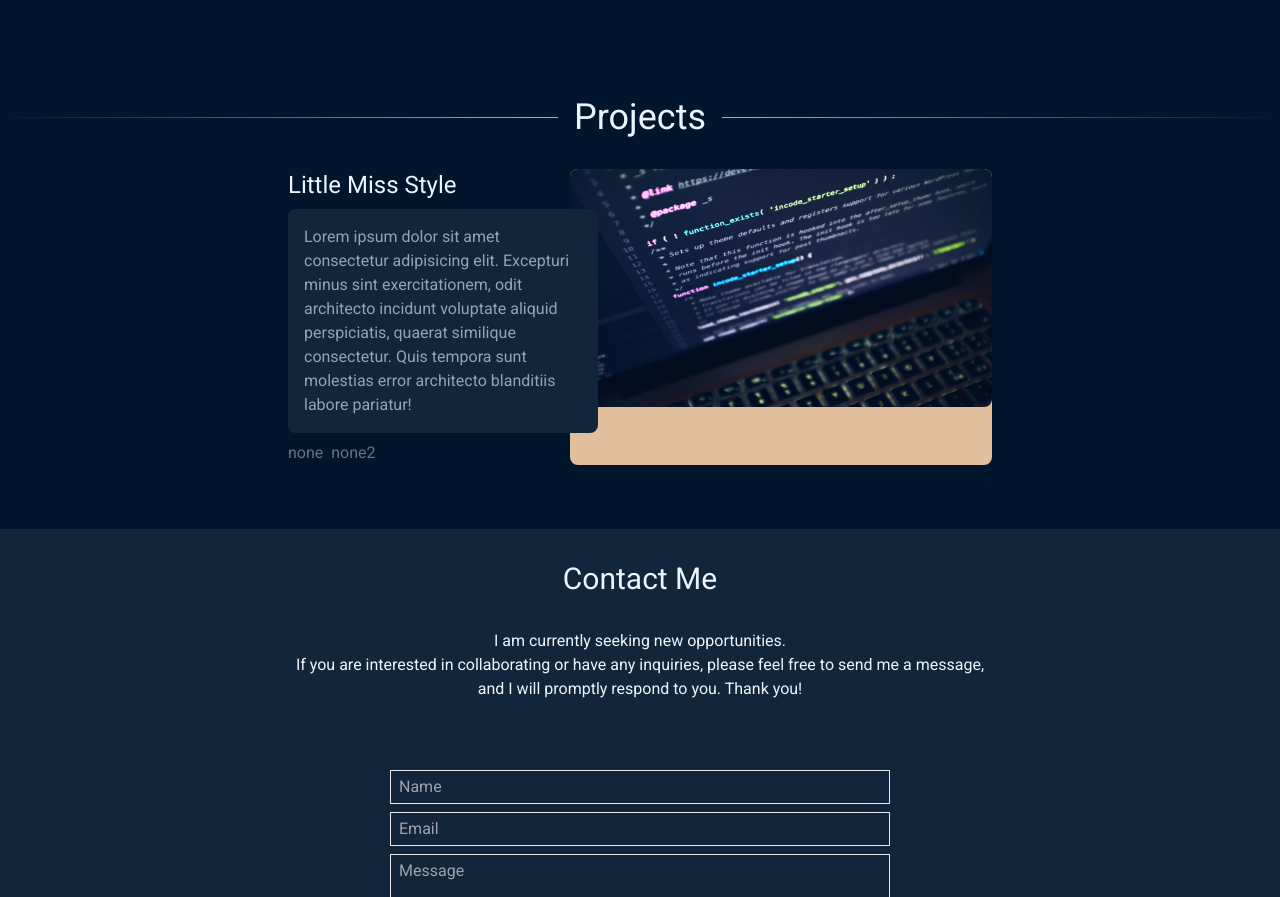
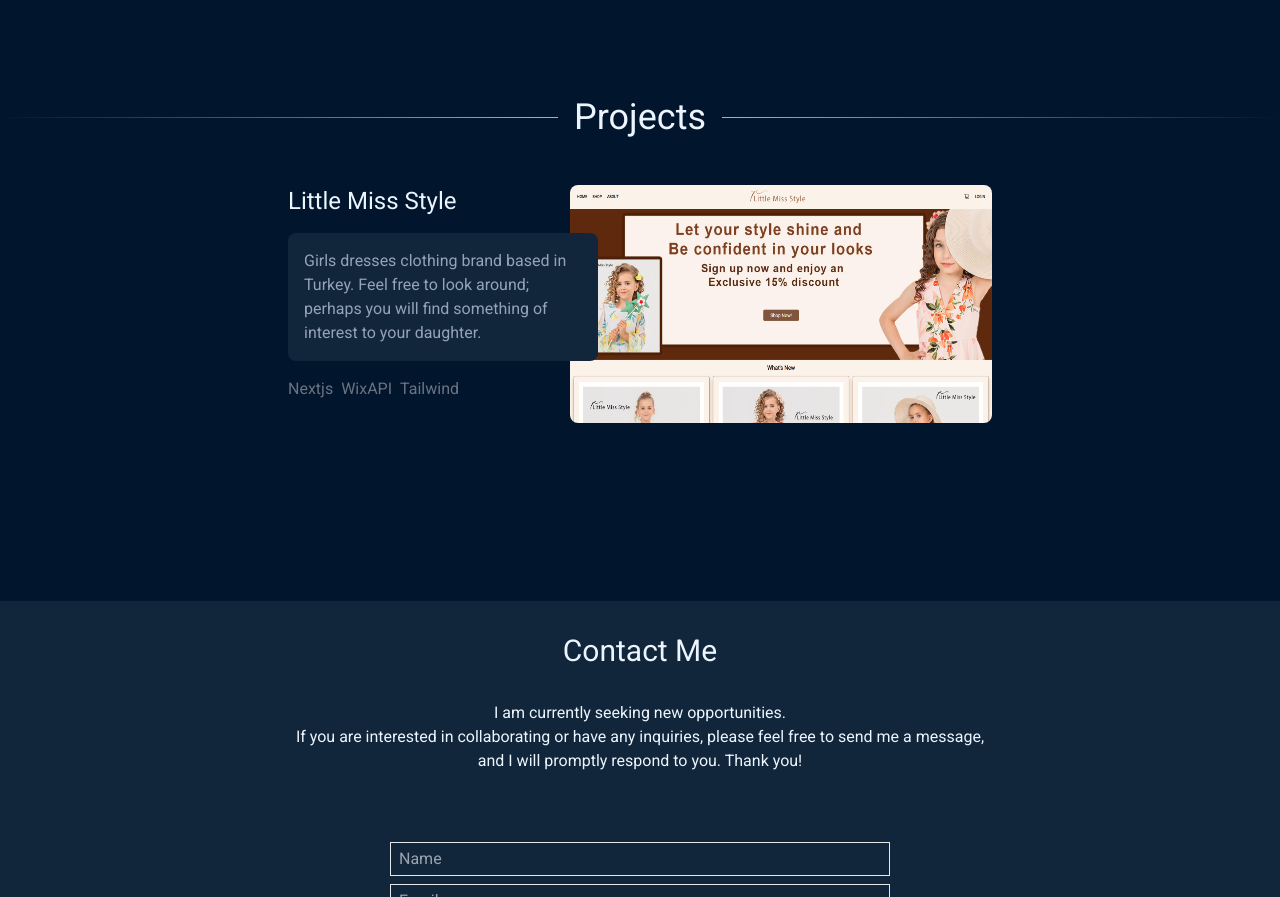
Before and after one commit to yaman-devs/portfolio, a Next.js app: page / in a window 1280 px wide. Shown: the part 1022-1919 px from the top of the page. Built offline with nearby package versions, Linux system fonts and the light colour scheme; what tailwind-gradient-mask-image would draw is missing.

Commit message:
add project to projects section

```diff
--- a/app/components/project-card.tsx
+++ b/app/components/project-card.tsx
@@ -1,22 +1,43 @@
 import Image from "next/image";
 import Link from "next/link";
+import { useEffect, useRef } from "react";
+import tw from "tailwind-styled-components";
 
 export default function ProjectCard({
   title,
   description,
   tags,
   image,
+  url,
 }: {
   title: string;
   description: string;
   tags: Array<string>;
   image: string;
+  url: string;
 }) {
+  const ref = useRef<HTMLDivElement>(null);
+  const order =
+    ref.current?.parentElement?.children[0] == ref.current
+      ? false
+      : (Array.prototype.indexOf.call(
+          ref.current?.parentNode?.children,
+          ref.current
+        ) &
+          2) ==
+        0;
+
   return (
-    <>
+    <div ref={ref}>
       {" "}
       <div className="hidden xl:grid xl:grid-cols-10 gap-0">
-        <div className="flex flex-col col-span-4 gap-2 z-10">
+        <div
+          className="flex flex-col col-span-4 aspect-[4/5] gap-4 z-10 "
+          style={{
+            order: order ? 2 : 1,
+            alignItems: order ? "flex-end" : "flex-start",
+          }}
+        >
           <h1 className="text-2xl">{title}</h1>
           <p className=" bg-secondary xl:w-[110%] rounded-lg p-4 text-slate-400">
             {description}
@@ -27,17 +48,24 @@ export default function ProjectCard({
             ))}
           </ul>
         </div>
-        <Link href={"#"} className="col-span-6 relative ">
-          <div className="h-full w-full -z-10 absolute bg-primary  rounded-lg "></div>
+        <Link
+          href={url}
+          className="col-span-6  relative "
+          style={{
+            order: order ? 1 : 2,
+            alignItems: order ? "flex-start" : "flex-end",
+          }}
+        >
           <Image
+            className="aspect-video rounded-lg hover:border-[1px] hover:border-primary"
             src={image}
             alt="Project Image"
             width={1600}
             height={900}
-            className="aspect-video rounded-lg hover:translate-x-[2%] hover:translate-y-[2%] "
           />
         </Link>
       </div>
+      {/* mobile version */}
       <div className="flex flex-col xl:hidden gap-4">
         <div className="flex flex-col text-center col-span-4 gap-2">
           <h1 className="text-2xl">{title}</h1>
@@ -60,6 +88,6 @@ export default function ProjectCard({
           </ul>
         </div>
       </div>
-    </>
+    </div>
   );
 }
--- a/app/components/projects.tsx
+++ b/app/components/projects.tsx
@@ -1,7 +1,7 @@
 "use client";
 import { useEffect, useState } from "react";
 import ProjectCard from "./project-card";
-import img from "@/public/images/Hero.jpg";
+import img from "@/public/images/LittleMissStyle.png";
 
 export default function Projects() {
   const [mouseX, setMouseX] = useState("");
@@ -31,14 +31,15 @@ export default function Projects() {
           background: `linear-gradient(90deg, rgba(2,0,36,0) 0%, rgba(225,191,157,1) ${mouseX}, rgba(0,212,255,0.00043767507002800965) 100%)`,
         }}
       ></div>
-      <div className=" bg-background text-4xl px-4">Projects</div>
-      <div className="flex flex-col px-8 xl:px-72 py-8 w-full">
+      <div className=" bg-background text-4xl px-4 mb-4">Projects</div>
+      <div className="flex flex-col  px-8 xl:px-72 py-8 w-full gap-8 xl:gap-0">
+        {" "}
         <ProjectCard
           title="Little Miss Style"
-          description="
-  Lorem ipsum dolor sit amet consectetur adipisicing elit. Excepturi minus sint exercitationem, odit architecto incidunt voluptate aliquid perspiciatis, quaerat similique consectetur. Quis tempora sunt molestias error architecto blanditiis labore pariatur!"
-          tags={["none", "none2"]}
+          description="Girls dresses clothing brand based in Turkey. Feel free to look around; perhaps you will find something of interest to your daughter."
+          tags={["Nextjs", "WixAPI", "Tailwind"]}
           image={img.src}
+          url="https://littlemissstyle.com"
         />
       </div>
     </div>
```
Also changed, not shown: public/images/LittleMissStyle.png (added).
